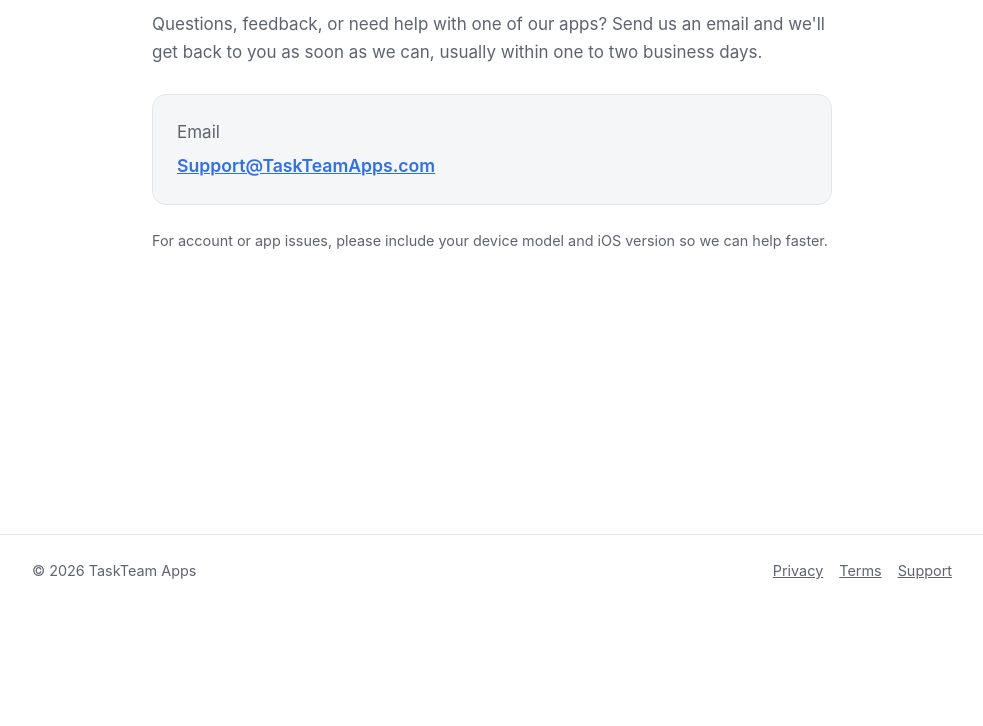
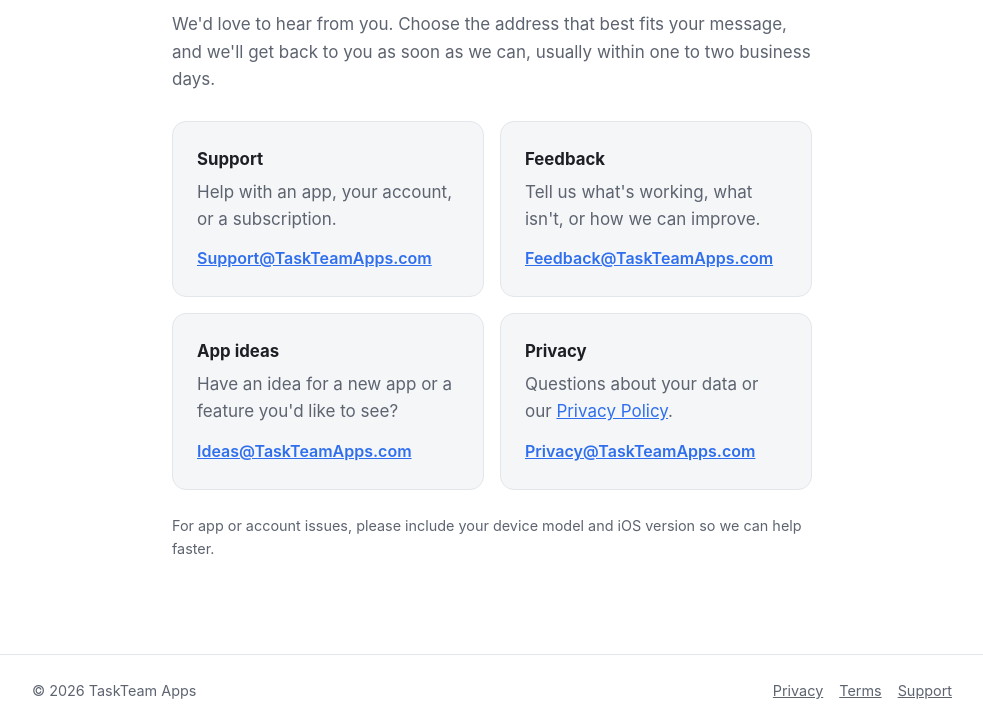
Before and after one commit to TaskTeamApps/site, a plain HTML site: page contact.html in a window 1280 px wide. Shown: the part 194-920 px from the top of the page, without its empty margins (148-1131 px from the left). Before the commit the page ends 800 px from the top, so only its background shows below. Drawn offline with Linux system fonts and the light colour scheme.

Commit message:
Use more email aliases

```diff
--- a/contact.html
+++ b/contact.html
@@ -18,7 +18,7 @@
           <li class="dropdown">
             <button type="button" class="nav-btn" aria-haspopup="true" aria-expanded="false">Apps<svg class="chev" viewBox="0 0 12 12" aria-hidden="true"><path d="M3 4.5 6 7.5 9 4.5" fill="none" stroke="currentColor" stroke-width="1.6" stroke-linecap="round" stroke-linejoin="round"/></svg></button>
             <ul class="menu">
-              <li><a href="tax-lien-tracker.html"><span class="menu-title">Tax Lien Tracker</span><span class="menu-sub">Track liens, deadlines and properties</span></a></li>
+              <li><a href="tax-lien-tracker.html"><span class="menu-title">Tax Lien Tracker</span></a></li>
               <li class="menu-note">More apps coming soon</li>
             </ul>
           </li>
@@ -32,12 +32,30 @@
   <main>
     <section class="wrap page">
       <h1>Contact</h1>
-      <p>Questions, feedback, or need help with one of our apps? Send us an email and we'll get back to you as soon as we can, usually within one to two business days.</p>
-      <div class="contact-box">
-        <p>Email</p>
-        <a href="mailto:Support@TaskTeamApps.com">Support@TaskTeamApps.com</a>
+      <p>We'd love to hear from you. Choose the address that best fits your message, and we'll get back to you as soon as we can, usually within one to two business days.</p>
+      <div class="contact-grid">
+        <div class="contact-box">
+          <h3>Support</h3>
+          <p>Help with an app, your account, or a subscription.</p>
+          <a href="mailto:Support@TaskTeamApps.com">Support@TaskTeamApps.com</a>
+        </div>
+        <div class="contact-box">
+          <h3>Feedback</h3>
+          <p>Tell us what's working, what isn't, or how we can improve.</p>
+          <a href="mailto:Feedback@TaskTeamApps.com">Feedback@TaskTeamApps.com</a>
+        </div>
+        <div class="contact-box">
+          <h3>App ideas</h3>
+          <p>Have an idea for a new app or a feature you'd like to see?</p>
+          <a href="mailto:Ideas@TaskTeamApps.com">Ideas@TaskTeamApps.com</a>
+        </div>
+        <div class="contact-box">
+          <h3>Privacy</h3>
+          <p>Questions about your data or our <a class="inline" href="privacy.html">Privacy Policy</a>.</p>
+          <a href="mailto:Privacy@TaskTeamApps.com">Privacy@TaskTeamApps.com</a>
+        </div>
       </div>
-      <p class="small" style="margin-top:24px">For account or app issues, please include your device model and iOS version so we can help faster.</p>
+      <p class="small" style="margin-top:24px">For app or account issues, please include your device model and iOS version so we can help faster.</p>
     </section>
   </main>
 
--- a/style.css
+++ b/style.css
@@ -141,7 +141,7 @@ main { flex: 1; }
 .card p { margin: 0; color: var(--muted); }
 
 .page {
-  padding: 64px 0 80px;
+  padding: 64px 20px 80px;
   max-width: 680px;
 }
 
@@ -344,3 +344,16 @@ nav .menu a {
   nav a, .nav-btn { padding: 8px 8px; }
   .menu { min-width: 250px; }
 }
+
+/* Contact page */
+.contact-grid {
+  display: grid;
+  grid-template-columns: repeat(auto-fit, minmax(280px, 1fr));
+  gap: 16px;
+  margin-top: 28px;
+}
+.contact-grid .contact-box { margin-top: 0; }
+.contact-box h3 { margin: 0 0 6px; font-size: 1.05rem; }
+.contact-box p { margin: 0 0 12px; }
+.contact-box a { font-size: 1rem; overflow-wrap: anywhere; }
+.contact-box a.inline { font-weight: 400; font-size: inherit; }
```
Also changed, not shown: about.html (+1 -1 lines), index.html (+1 -1 lines), privacy.html (+1 -1 lines), tax-lien-tracker.html (+1 -1 lines), terms.html (+1 -1 lines), 1 other file.
